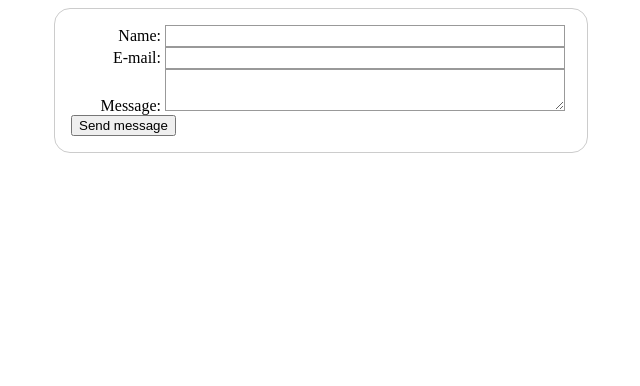
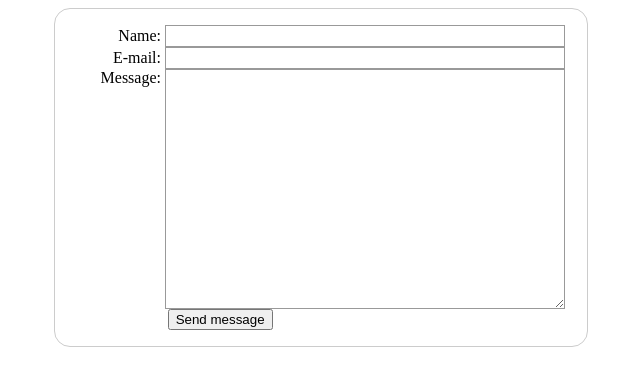
Before and after one commit to pippi-sniper/study-webpage, a plain HTML site: page index.html in a window 1280 px wide. Shown: the whole page, without its empty margins (319-959 px from the left). Drawn offline with Linux system fonts and the light colour scheme; a web font is replaced by a local one.

Commit message:
updated form

```diff
--- a/styles/index.css
+++ b/styles/index.css
@@ -29,3 +29,21 @@ input, textarea {
     box-sizing: border-box;
     border: 1px solid #999;
 }
+
+input: focus,
+textarea: focus {
+    border-color: #000;
+}
+
+textarea {
+    vertical-align: top;
+    height: 15em;
+}
+
+.button {
+    padding-left: 90px;
+}
+
+button {
+    margin-left: .5em;
+}
```
